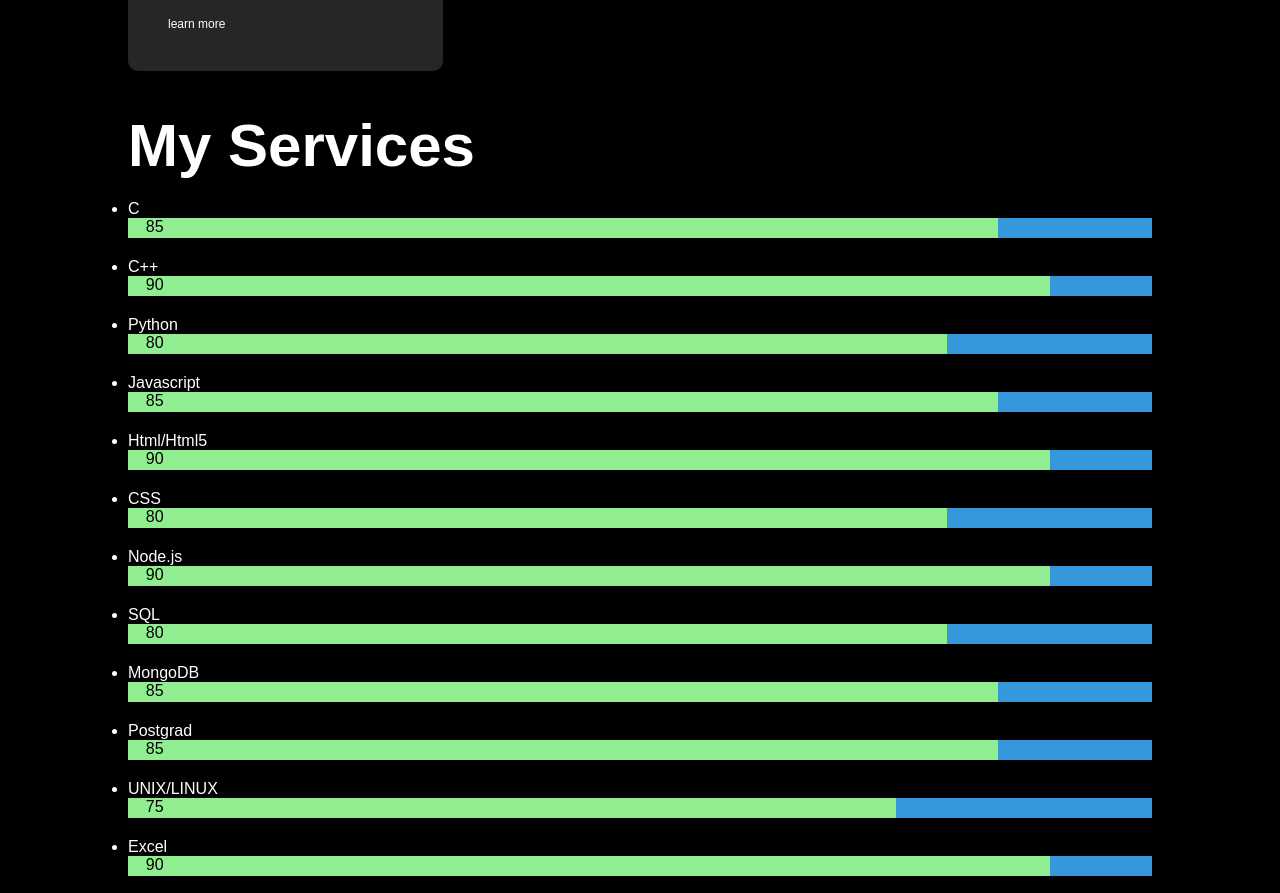
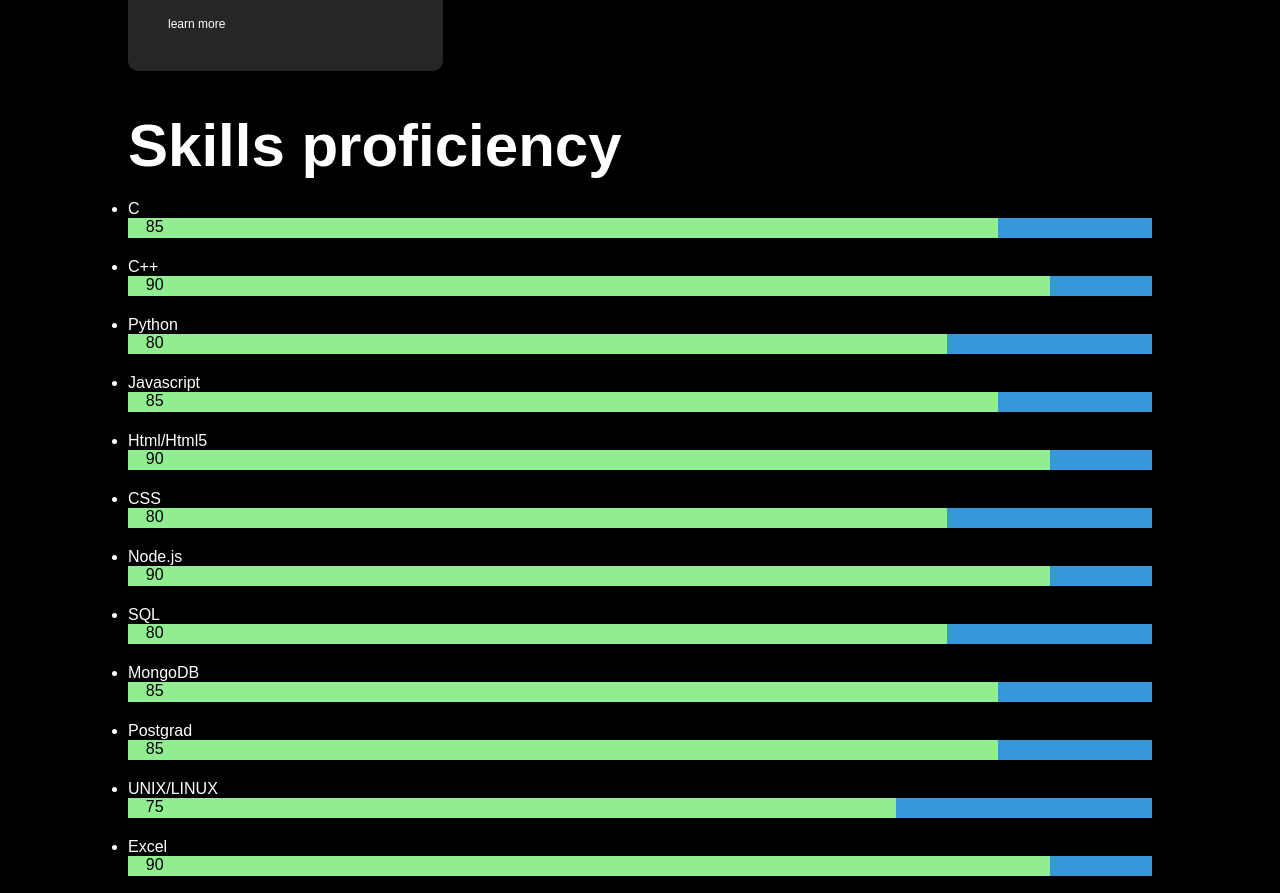
Before and after one commit to akash4142/portfolio, a website: page index.html in a window 1280 px wide. Shown: the part 2494-3387 px from the top of the page. Drawn offline with Linux system fonts and the light colour scheme.

Commit message:
Update index.html

```diff
--- a/index.html
+++ b/index.html
@@ -21,7 +21,7 @@
                 </nav>
                 <div class="header-text">
                     <p class="fade-text"> FULL STACK DEVELOPER</p>
-                    <h1><span class="fade-text">Hi, I am</span><span class="name-fade">Akash Yadav</span></h1>
+                    <h1><span class="fade-text">Hi, I am</span><span class="name-fade">  Akash Yadav</span></h1>
                     <p class="quote">"Turning lines of code into innovation and imagination."</p>
                 </div>
             </div>
@@ -106,7 +106,7 @@
 
 <div id="skillsproficiency">
     <div class="container">
-        <h1 class="sub-title">My Services</h1>
+        <h1 class="sub-title">Skills proficiency</h1>
         <ul id="skill-list">
 
         </ul>
```
